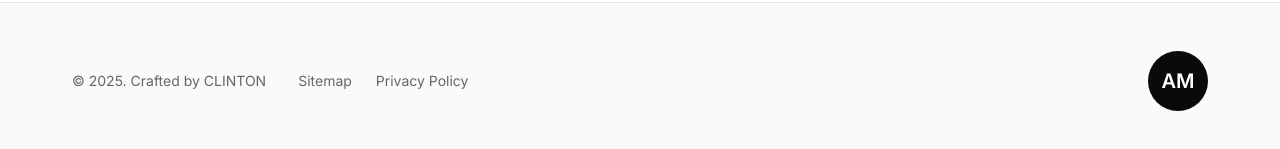
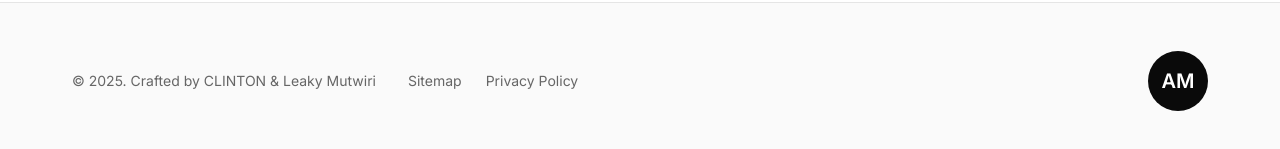
Before and after one commit to Mutwiricris/clinton, a plain HTML site: page index.html in a window 1280 px wide. Shown: the part 5909-6058 px from the top of the page. Drawn offline with Linux system fonts and the light colour scheme.

Commit message:
first commit

```diff
--- a/index.html
+++ b/index.html
@@ -564,7 +564,7 @@
         <div class="container">
             <div class="footer-content">
                 <div class="footer-text">
-                    <p>&copy; 2025. Crafted by CLINTON </p>
+                    <p>&copy; 2025. Crafted by CLINTON & Leaky Mutwiri </p>
                     <div class="footer-links">
                         <a href="#">Sitemap</a>
                         <a href="#">Privacy Policy</a>
```
